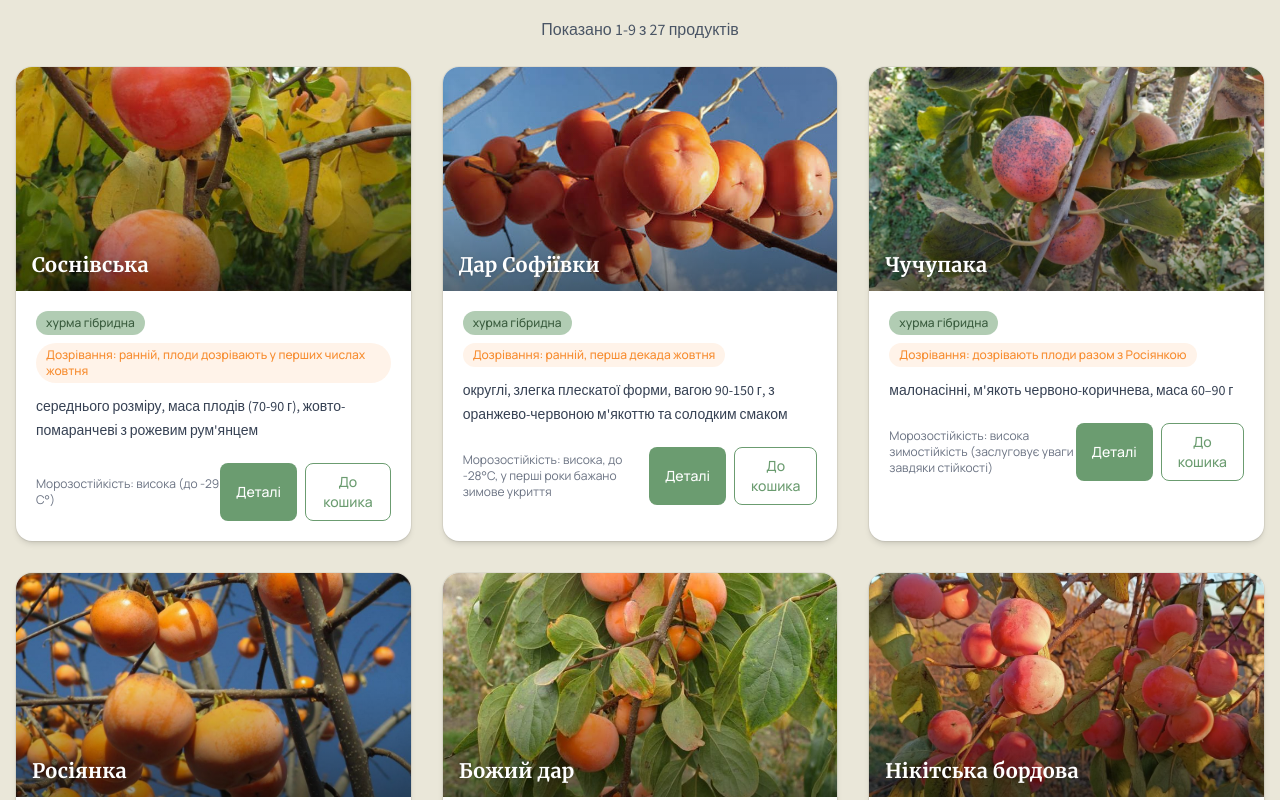
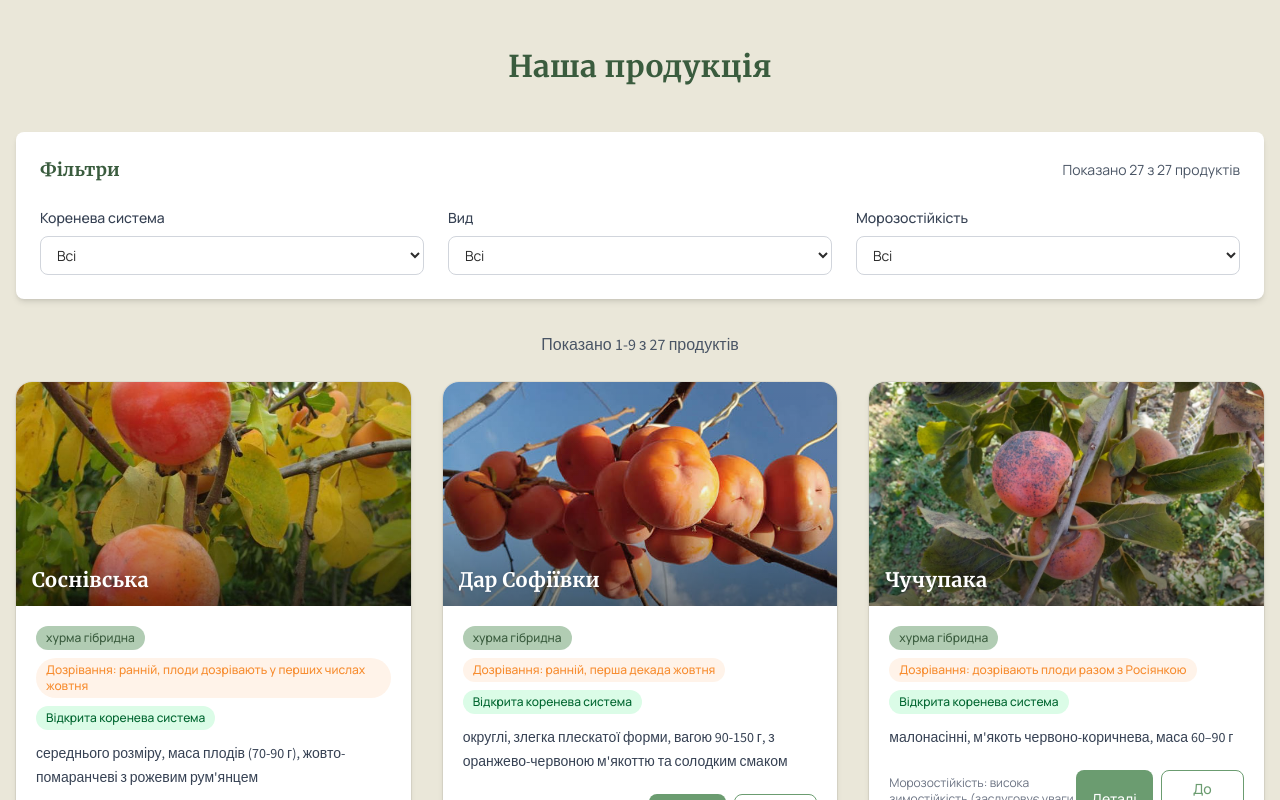
Before and after one commit to AndriiShopiak/grow-miracle, a Next.js app: page / in a window 1280 px wide. Shown: the part 820-1620 px from the top of the page. Built offline with nearby package versions, Linux system fonts and the light colour scheme.

Commit message:
feat: implement product filtering and enhance product details with root system information

```diff
--- /dev/null
+++ b/src/components/ProductFilter.tsx
@@ -0,0 +1,114 @@
+"use client";
+
+import { useState } from "react";
+
+export type FilterOptions = {
+  rootSystem: 'all' | 'open' | 'closed';
+  species: 'all' | 'хурма гібридна' | 'хурма східна';
+  frostResistance: 'all' | 'high' | 'medium' | 'low';
+};
+
+type ProductFilterProps = {
+  onFilterChange: (filters: FilterOptions) => void;
+  totalCount: number;
+  filteredCount: number;
+};
+
+export default function ProductFilter({ onFilterChange, totalCount, filteredCount }: ProductFilterProps) {
+  const [filters, setFilters] = useState<FilterOptions>({
+    rootSystem: 'all',
+    species: 'all',
+    frostResistance: 'all'
+  });
+
+  const handleFilterChange = (key: keyof FilterOptions, value: string) => {
+    const newFilters = { ...filters, [key]: value as any };
+    setFilters(newFilters);
+    onFilterChange(newFilters);
+  };
+
+  const clearFilters = () => {
+    const clearedFilters = {
+      rootSystem: 'all' as const,
+      species: 'all' as const,
+      frostResistance: 'all' as const
+    };
+    setFilters(clearedFilters);
+    onFilterChange(clearedFilters);
+  };
+
+  const hasActiveFilters = filters.rootSystem !== 'all' || filters.species !== 'all' || filters.frostResistance !== 'all';
+
+  return (
+    <div className="bg-white rounded-lg shadow-md p-6 mb-8">
+      <div className="flex items-center justify-between mb-6">
+        <h3 className="text-lg font-semibold text-secondary">Фільтри</h3>
+        <div className="text-sm text-gray-600">
+          Показано {filteredCount} з {totalCount} продуктів
+        </div>
+      </div>
+
+      <div className="grid grid-cols-1 md:grid-cols-3 gap-6">
+        {/* Фільтр по кореневій системі */}
+        <div>
+          <label className="block text-sm font-medium text-gray-700 mb-2">
+            Коренева система
+          </label>
+          <select
+            value={filters.rootSystem}
+            onChange={(e) => handleFilterChange('rootSystem', e.target.value)}
+            className="w-full rounded-lg border border-gray-300 px-3 py-2 text-sm focus:ring-2 focus:ring-accent focus:border-accent"
+          >
+            <option value="all">Всі</option>
+            <option value="open">Відкрита</option>
+            <option value="closed">Закрита</option>
+          </select>
+        </div>
+
+        {/* Фільтр по виду */}
+        <div>
+          <label className="block text-sm font-medium text-gray-700 mb-2">
+            Вид
+          </label>
+          <select
+            value={filters.species}
+            onChange={(e) => handleFilterChange('species', e.target.value)}
+            className="w-full rounded-lg border border-gray-300 px-3 py-2 text-sm focus:ring-2 focus:ring-accent focus:border-accent"
+          >
+            <option value="all">Всі</option>
+            <option value="хурма гібридна">Хурма гібридна</option>
+            <option value="хурма східна">Хурма східна</option>
+          </select>
+        </div>
+
+        {/* Фільтр по морозостійкості */}
+        <div>
+          <label className="block text-sm font-medium text-gray-700 mb-2">
+            Морозостійкість
+          </label>
+          <select
+            value={filters.frostResistance}
+            onChange={(e) => handleFilterChange('frostResistance', e.target.value)}
+            className="w-full rounded-lg border border-gray-300 px-3 py-2 text-sm focus:ring-2 focus:ring-accent focus:border-accent"
+          >
+            <option value="all">Всі</option>
+            <option value="high">Висока (до -25°C і нижче)</option>
+            <option value="medium">Середня (-20°C до -25°C)</option>
+            <option value="low">Низька (вище -20°C)</option>
+          </select>
+        </div>
+      </div>
+
+      {hasActiveFilters && (
+        <div className="mt-4 flex justify-end">
+          <button
+            onClick={clearFilters}
+            className="text-sm text-accent hover:text-secondary underline"
+          >
+            Очистити фільтри
+          </button>
+        </div>
+      )}
+    </div>
+  );
+}
--- a/src/components/ProductGrid.tsx
+++ b/src/components/ProductGrid.tsx
@@ -6,6 +6,7 @@ import { useEffect, useMemo, useState } from "react";
 import { cultivars } from "@/data/products";
 import { useCart } from "@/components/cart/CartContext";
 import Pagination from "./Pagination";
+import ProductFilter, { FilterOptions } from "./ProductFilter";
 
 export default function ProductGrid() {
   const { add, items } = useCart();
@@ -15,6 +16,13 @@ export default function ProductGrid() {
   // Pagination state
   const [currentPage, setCurrentPage] = useState(1);
   const itemsPerPage = 9; // 3x3 grid
+
+  // Filter state
+  const [filters, setFilters] = useState<FilterOptions>({
+    rootSystem: 'all',
+    species: 'all',
+    frostResistance: 'all'
+  });
 
   useEffect(() => {
     // If an item is in the cart, remove it from justAdded after hydrate inconsistencies
@@ -43,11 +51,40 @@ export default function ProductGrid() {
     }, 1800);
   };
 
+  // Filter products based on current filters
+  const filteredProducts = useMemo(() => {
+    return cultivars.filter(item => {
+      // Filter by root system
+      if (filters.rootSystem !== 'all' && item.rootSystem !== filters.rootSystem) {
+        return false;
+      }
+
+      // Filter by species
+      if (filters.species !== 'all' && item.species !== filters.species) {
+        return false;
+      }
+
+      // Filter by frost resistance
+      if (filters.frostResistance !== 'all') {
+        const frostText = item.frostResistance.toLowerCase();
+        const hasHigh = frostText.includes('до -25') || frostText.includes('до -26') || frostText.includes('до -27') || frostText.includes('до -28') || frostText.includes('до -29');
+        const hasMedium = frostText.includes('до -20') || frostText.includes('до -21') || frostText.includes('до -22') || frostText.includes('до -23') || frostText.includes('до -24');
+        const hasLow = frostText.includes('до -16') || frostText.includes('до -17') || frostText.includes('до -18') || frostText.includes('до -19');
+
+        if (filters.frostResistance === 'high' && !hasHigh) return false;
+        if (filters.frostResistance === 'medium' && !hasMedium) return false;
+        if (filters.frostResistance === 'low' && !hasLow) return false;
+      }
+
+      return true;
+    });
+  }, [filters]);
+
   // Calculate pagination
-  const totalPages = Math.ceil(cultivars.length / itemsPerPage);
+  const totalPages = Math.ceil(filteredProducts.length / itemsPerPage);
   const startIndex = (currentPage - 1) * itemsPerPage;
   const endIndex = startIndex + itemsPerPage;
-  const currentProducts = cultivars.slice(startIndex, endIndex);
+  const currentProducts = filteredProducts.slice(startIndex, endIndex);
 
   const handlePageChange = (page: number) => {
     setCurrentPage(page);
@@ -57,12 +94,24 @@ export default function ProductGrid() {
       productsSection.scrollIntoView({ behavior: 'smooth' });
     }
   };
+
+  const handleFilterChange = (newFilters: FilterOptions) => {
+    setFilters(newFilters);
+    setCurrentPage(1); // Reset to first page when filters change
+  };
   return (
     <div>
+      {/* Filter component */}
+      <ProductFilter
+        onFilterChange={handleFilterChange}
+        totalCount={cultivars.length}
+        filteredCount={filteredProducts.length}
+      />
+
       {/* Products info */}
       <div className="mb-6 text-center">
         <p className="text-gray-600">
-          Показано {startIndex + 1}-{Math.min(endIndex, cultivars.length)} з {cultivars.length} продуктів
+          Показано {startIndex + 1}-{Math.min(endIndex, filteredProducts.length)} з {filteredProducts.length} продуктів
         </p>
       </div>
 
@@ -93,6 +142,13 @@ export default function ProductGrid() {
               </span>
               <span className="inline-flex items-center rounded-full bg-accent/10 text-accent text-xs font-medium px-2.5 py-1">
                 Дозрівання: {item.ripeningTerm}
+              </span>
+              <span className={`inline-flex items-center rounded-full text-xs font-medium px-2.5 py-1 ${
+                item.rootSystem === 'open'
+                  ? 'bg-green-100 text-green-800'
+                  : 'bg-blue-100 text-blue-800'
+              }`}>
+                {item.rootSystem === 'open' ? 'Відкрита коренева система' : 'Закрита коренева система'}
               </span>
             </div>
             <p
--- a/src/components/products/DetailRight.tsx
+++ b/src/components/products/DetailRight.tsx
@@ -24,6 +24,13 @@ export default function DetailRight({ item }: { item: Cultivar }) {
         </span>
         <span className="inline-flex items-center rounded-full bg-accent/10 text-accent text-xs font-medium px-3 py-1">
           Дозрівання: {item.ripeningTerm}
+        </span>
+        <span className={`inline-flex items-center rounded-full text-xs font-medium px-3 py-1 ${
+          item.rootSystem === 'open'
+            ? 'bg-green-100 text-green-800'
+            : 'bg-blue-100 text-blue-800'
+        }`}>
+          {item.rootSystem === 'open' ? 'Відкрита коренева система' : 'Закрита коренева система'}
         </span>
       </div>
       <p className="text-gray-700 leading-7 mb-6">{item.fruits}</p>
@@ -58,6 +65,37 @@ export default function DetailRight({ item }: { item: Cultivar }) {
           <li><span className="font-medium">Догляд:</span> {item.cultivation.care}</li>
           <li><span className="font-medium">Період плодоношення:</span> {item.cultivation.bearingPeriod}</li>
         </ul>
+
+        <div className={`mt-4 p-4 rounded-lg border ${
+          item.rootSystem === 'open'
+            ? 'bg-green-50 border-green-200'
+            : 'bg-blue-50 border-blue-200'
+        }`}>
+          <h3 className={`text-md font-semibold mb-2 ${
+            item.rootSystem === 'open' ? 'text-green-800' : 'text-blue-800'
+          }`}>
+            {item.rootSystem === 'open' ? 'Переваги відкритої кореневої системи:' : 'Переваги закритої кореневої системи:'}
+          </h3>
+          <ul className={`list-disc pl-5 space-y-1 text-sm ${
+            item.rootSystem === 'open' ? 'text-green-700' : 'text-blue-700'
+          }`}>
+            {item.rootSystem === 'open' ? (
+              <>
+                <li>Краща приживаність після посадки</li>
+                <li>Швидший розвиток кореневої системи</li>
+                <li>Економія на поливі в перші роки</li>
+                <li>Можливість посадки в оптимальний час (осінь/весна)</li>
+              </>
+            ) : (
+              <>
+                <li>Можливість посадки в будь-який час року</li>
+                <li>Краща транспортабельність</li>
+                <li>Менше стресу для рослини при посадці</li>
+                <li>Швидше приживання в новому місці</li>
+              </>
+            )}
+          </ul>
+        </div>
       </div>
 
       <div className="mt-8 flex gap-3">
--- a/src/data/products.ts
+++ b/src/data/products.ts
@@ -19,6 +19,7 @@ export type Cultivar = {
   yield: string; // Врожайність
   frostResistance: string; // Морозостійкість
   rootstock: string; // Підщепа
+  rootSystem: 'open' | 'closed'; // Тип кореневої системи
   cultivation: {
     planting: string; // Посадка
     care: string; // Догляд
@@ -97,6 +98,7 @@ export const cultivars: Cultivar[] = [
     yield: "дуже висока",
     frostResistance: "висока (до -29 C°)",
     rootstock: "хурма вірджинська",
+    rootSystem: "open",
     cultivation: {
       planting:
         "Для посадки потрібне сонячне місце, захищене від вітру.",
@@ -121,6 +123,7 @@ export const cultivars: Cultivar[] = [
     frostResistance:
       "висока, до -28°C, у перші роки бажано зимове укриття",
     rootstock: "хурма вірджинська",
+    rootSystem: "open",
     cultivation: {
       planting: "—",
       care: "—",
@@ -146,6 +149,7 @@ export const cultivars: Cultivar[] = [
     frostResistance:
       "висока зимостійкість (заслуговує уваги завдяки стійкості)",
     rootstock: "хурма вірджинська",
+    rootSystem: "open",
     cultivation: {
       planting: "—",
       care: "—",
@@ -167,6 +171,7 @@ export const cultivars: Cultivar[] = [
     frostResistance:
       "доросле дерево витримує морози до -27°C",
     rootstock: "хурма вірджинська",
+    rootSystem: "open",
     cultivation: {
       planting: "Для посадки потрібне сонячне місце, захищене від вітру.",
       care:
@@ -189,6 +194,7 @@ export const cultivars: Cultivar[] = [
     frostResistance:
       "висока, витримує морози до -26°C",
     rootstock: "хурма вірджинська",
+    rootSystem: "open",
     cultivation: {
       planting: "сонячне, захищене від вітру місце",
       care:
@@ -213,6 +219,7 @@ export const cultivars: Cultivar[] = [
     yield: "дуже висока",
     frostResistance: "висока (до -26°C)",
     rootstock: "хурма вірджинська",
+    rootSystem: "open",
     cultivation: {
       planting: "Для посадки потрібне сонячне місце, захищене від вітру.",
       care:
@@ -232,6 +239,7 @@ export const cultivars: Cultivar[] = [
     yield: "хороша",
     frostResistance: "висока (до -26 C°)",
     rootstock: "хурма вірджинська",
+    rootSystem: "open",
     cultivation: {
       planting: "Для посадки потрібне сонячне місце, захищене від вітру.",
       care: "Дерево невибагливе, але для кращого врожаю рекомендується мульчування ґрунту під кроною та своєчасна обрізка.",
@@ -250,6 +258,7 @@ export const cultivars: Cultivar[] = [
     yield: "хороша",
     frostResistance: "висока (до -24 C°)",
     rootstock: "хурма вірджинська",
+    rootSystem: "open",
     cultivation: {
       planting: "Для посадки потрібне сонячне місце, захищене від вітру.",
       care: "Дерево невибагливе, але для кращого врожаю рекомендується мульчування ґрунту під кроною та своєчасна обрізка.",
@@ -268,6 +277,7 @@ export const cultivars: Cultivar[] = [
     yield: "хороша",
     frostResistance: "висока (до -23 C°)",
     rootstock: "хурма вірджинська",
+    rootSystem: "open",
     cultivation: {
       planting: "Для посадки потрібне сонячне місце, захищене від вітру.",
       care: "Дерево невибагливе, але для кращого врожаю рекомендується мульчування ґрунту під кроною та своєчасна обрізка.",
@@ -286,6 +296,7 @@ export const cultivars: Cultivar[] = [
     yield: "висока",
     frostResistance: "висока (до -26 C°)",
     rootstock: "хурма вірджинська",
+    rootSystem: "open",
     cultivation: {
       planting: "Для посадки потрібне сонячне місце, захищене від вітру.",
       care: "Дерево невибагливе, але для кращого врожаю рекомендується мульчування ґрунту під кроною та своєчасна обрізка.",
@@ -304,6 +315,7 @@ export const cultivars: Cultivar[] = [
     yield: "висока",
     frostResistance: "досить теплолюбивий сорт (до -22 C°)",
     rootstock: "хурма вірджинська",
+    rootSystem: "open",
     cultivation: {
       planting: "Для посадки потрібне сонячне місце, захищене від вітру.",
       care: "Дерево невибагливе, але для кращого врожаю рекомендується мульчування ґрунту під кроною та своєчасна обрізка.",
@@ -322,6 +334,7 @@ export const cultivars: Cultivar[] = [
     yield: "висока",
     frostResistance: "нижче середнього (до -22 C°)",
     rootstock: "хурма вірджинська",
+    rootSystem: "open",
     cultivation: {
       planting: "Для посадки потрібне сонячне місце, захищене від вітру.",
       care: "Дерево невибагливе, але для кращого врожаю рекомендується мульчування ґрунту під кроною та своєчасна обрізка.",
@@ -341,6 +354,7 @@ export const cultivars: Cultivar[] = [
     yield: "дуже висока",
     frostResistance: "середня (до -23 C°)",
     rootstock: "хурма вірджинська",
+    rootSystem: "open",
     cultivation: {
       planting: "Для посадки потрібне сонячне місце, захищене від вітру.",
       care: "Дерево невибагливе, але для кращого врожаю рекомендується мульчування ґрунту під кроною та своєчасна обрізка.",
@@ -360,6 +374,7 @@ export const cultivars: Cultivar[] = [
     yield: "дуже висока",
     frostResistance: "середня (до -23 C°)",
     rootstock: "хурма вірджинська",
+    rootSystem: "open",
     cultivation: {
       planting: "Для посадки потрібне сонячне місце, захищене від вітру.",
       care: "Дерево невибагливе, але для кращого врожаю рекомендується мульчування ґрунту під кроною та своєчасна обрізка.",
@@ -378,6 +393,7 @@ export const cultivars: Cultivar[] = [
     yield: "хороша",
     frostResistance: "низька (до -19 C°)",
     rootstock: "хурма вірджинська",
+    rootSystem: "open",
     cultivation: {
       planting: "Для посадки потрібне сонячне місце, захищене від вітру.",
       care: "Дерево невибагливе, але для кращого врожаю рекомендується мульчування ґрунту під кроною та своєчасна обрізка.",
@@ -396,6 +412,7 @@ export const cultivars: Cultivar[] = [
     yield: "дуже висока",
     frostResistance: "низька (до -20 C°)",
     rootstock: "хурма вірджинська",
+    rootSystem: "open",
     cultivation: {
       planting: "Для посадки потрібне сонячне місце, захищене від вітру.",
       care: "Дерево невибагливе, але для кращого врожаю рекомендується мульчування ґрунту під кроною та своєчасна обрізка.",
@@ -414,6 +431,7 @@ export const cultivars: Cultivar[] = [
     yield: "дуже висока",
     frostResistance: "низька (до -18 C°)",
     rootstock: "хурма вірджинська",
+    rootSystem: "open",
     cultivation: {
       planting: "Для посадки потрібне сонячне місце, захищене від вітру.",
       care: "Дерево невибагливе, але для кращого врожаю рекомендується мульчування ґрунту під кроною та своєчасна обрізка.",
@@ -432,6 +450,7 @@ export const cultivars: Cultivar[] = [
     yield: "дуже висока",
     frostResistance: "низька (до -16 C°)",
     rootstock: "хурма вірджинська",
+    rootSystem: "open",
     cultivation: {
       planting: "Для посадки потрібне сонячне місце, захищене від вітру.",
       care: "Дерево невибагливе, але для кращого врожаю рекомендується мульчування ґрунту під кроною та своєчасна обрізка.",
@@ -450,6 +469,7 @@ export const cultivars: Cultivar[] = [
     yield: "дуже висока",
     frostResistance: "середня (до -23 C°)",
     rootstock: "хурма вірджинська",
+    rootSystem: "open",
     cultivation: {
       planting: "Для посадки потрібне сонячне місце, захищене від вітру.",
       care: "Дерево невибагливе, але для кращого врожаю рекомендується мульчування ґрунту під кроною та своєчасна обрізка.",
@@ -468,6 +488,7 @@ export const cultivars: Cultivar[] = [
     yield: "дуже висока",
     frostResistance: "середня (до -23 C°)",
     rootstock: "хурма вірджинська",
+    rootSystem: "open",
     cultivation: {
       planting: "Для посадки потрібне сонячне місце, захищене від вітру.",
       care: "Дерево невибагливе, але для кращого врожаю рекомендується мульчування ґрунту під кроною та своєчасна обрізка.",
@@ -486,6 +507,7 @@ export const cultivars: Cultivar[] = [
     yield: "дуже висока",
     frostResistance: "середня (до -23 C°)",
     rootstock: "хурма вірджинська",
+    rootSystem: "open",
     cultivation: {
       planting: "Для посадки потрібне сонячне місце, захищене від вітру.",
       care: "Дерево невибагливе, але для кращого врожаю рекомендується мульчування ґрунту під кроною та своєчасна обрізка.",
@@ -504,6 +526,7 @@ export const cultivars: Cultivar[] = [
     yield: "стабільно висока",
     frostResistance: "вище середньої (до -25 C°)",
     rootstock: "хурма вірджинська",
+    rootSystem: "open",
     cultivation: {
       planting: "Для посадки потрібне сонячне місце, захищене від вітру.",
       care: "Дерево невибагливе, але для кращого врожаю рекомендується мульчування ґрунту під кроною та своєчасна обрізка.",
@@ -522,6 +545,7 @@ export const cultivars: Cultivar[] = [
     yield: "висока",
     frostResistance: "висока (до -25 C°)",
     rootstock: "хурма вірджинська",
+    rootSystem: "open",
     cultivation: {
       planting: "Для посадки потрібне сонячне місце, захищене від вітру.",
       care: "Дерево невибагливе, але для кращого врожаю рекомендується мульчування ґрунту під кроною та своєчасна обрізка.",
@@ -540,6 +564,7 @@ export const cultivars: Cultivar[] = [
     yield: "висока",
     frostResistance: "помірна (до -20 C°)",
     rootstock: "хурма вірджинська",
+    rootSystem: "open",
     cultivation: {
       planting: "Для посадки потрібне сонячне місце, захищене від вітру.",
       care: "Дерево невибагливе, але для кращого врожаю рекомендується мульчування ґрунту під кроною та своєчасна обрізка.",
@@ -559,6 +584,7 @@ export const cultivars: Cultivar[] = [
     yield: "хороша",
     frostResistance: "низька (до -18 C°)",
     rootstock: "хурма вірджинська",
+    rootSystem: "open",
     cultivation: {
       planting: "Для посадки потрібне сонячне місце, захищене від вітру.",
       care: "Дерево невибагливе, але для кращого врожаю рекомендується мульчування ґрунту під кроною та своєчасна обрізка.",
@@ -577,6 +603,7 @@ export const cultivars: Cultivar[] = [
     yield: "хороша",
     frostResistance: "низька (до -20 C°)",
     rootstock: "хурма вірджинська",
+    rootSystem: "open",
     cultivation: {
       planting: "Для посадки потрібне сонячне місце, захищене від вітру.",
       care: "Дерево невибагливе, але для кращого врожаю рекомендується мульчування ґрунту під кроною та своєчасна обрізка.",
@@ -595,6 +622,7 @@ export const cultivars: Cultivar[] = [
     yield: "хороша",
     frostResistance: "низька (до -20 C°)",
     rootstock: "хурма вірджинська",
+    rootSystem: "open",
     cultivation: {
       planting: "Для посадки потрібне сонячне місце, захищене від вітру.",
       care: "Дерево невибагливе, але для кращого врожаю рекомендується мульчування ґрунту під кроною та своєчасна обрізка.",
```
Also changed, not shown: src/app/page.tsx (+9 -4 lines).
